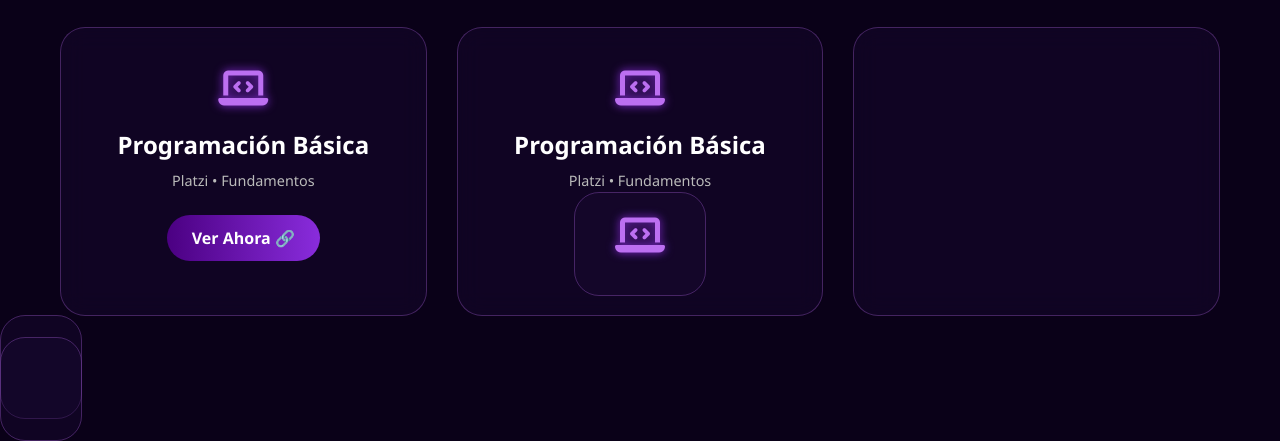
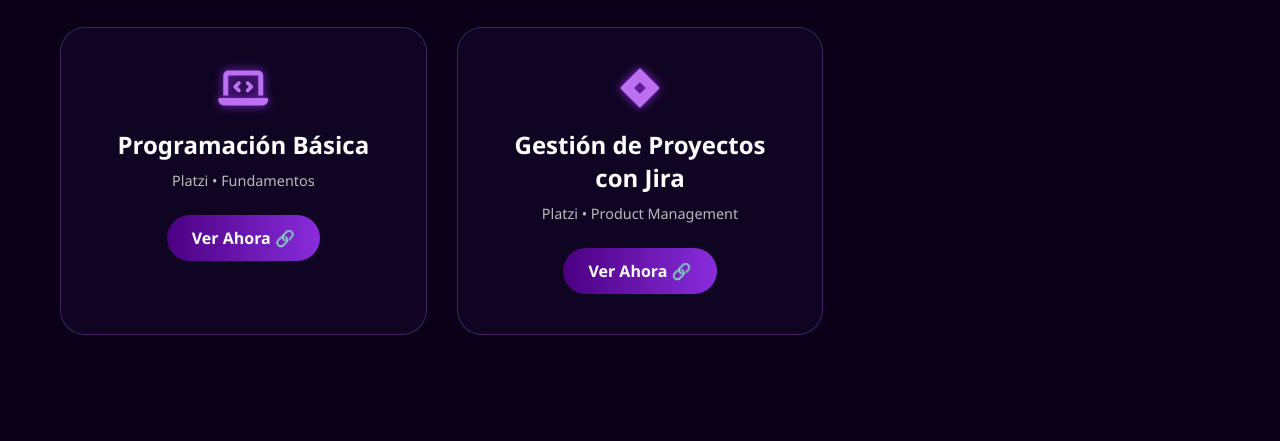
Before and after one commit to 123467898/certificados, a plain HTML site: page index.html in a window 1280 px wide. Shown: the part 889-1330 px from the top of the page. After the commit the page ends 1264 px from the top, so only its background shows below. Drawn offline with Linux system fonts and the light colour scheme.

Commit message:
Update index.html

```diff
--- a/index.html
+++ b/index.html
@@ -6,7 +6,7 @@
     <title>Mis Certificados | Dark Edition</title>
     <link rel="stylesheet" href="https://cdnjs.cloudflare.com/ajax/libs/font-awesome/6.5.0/css/all.min.css">
     <style>
-        /* Estilos base[cite: 3, 4] */
+        /* Estilos base */
         * { margin: 0; padding: 0; box-sizing: border-box; }
 
         body {
@@ -16,7 +16,7 @@
             overflow-x: hidden;
         }
 
-        /* Capa del fondo con tu GIF[cite: 3, 4] */
+        /* Capa del fondo con tu GIF */
         .background-gif {
             position: fixed;
             top: 0; left: 0;
@@ -40,7 +40,7 @@
             padding: 40px 20px;
         }
 
-        /* Tarjetas con efecto difuminado[cite: 3, 4] */
+        /* Tarjetas con efecto difuminado */
         .card {
             background: rgba(25, 10, 50, 0.45);
             backdrop-filter: blur(12px);
@@ -76,7 +76,7 @@
 
         .btn:hover { box-shadow: 0 0 20px #bc6ff1; filter: brightness(1.2); }
 
-        /* Animaciones[cite: 3, 4] */
+        /* Animaciones */
         @keyframes fadeIn { from { opacity: 0; } to { opacity: 1; } }
         @keyframes slideUp { from { transform: translateY(50px); opacity: 0; } to { transform: translateY(0); opacity: 1; } }
     </style>
@@ -140,14 +140,14 @@
                 <p class="desc">Platzi • Fundamentos</p>
                 <a href="https://platzi.com/p/apolanco2713/curso/3208-course/diploma/detalle/" target="_blank" class="btn">Ver Ahora 🔗</a>
             </article>
-             <article class="card">
-                <i class="fa-solid fa-laptop-code icon"></i>
-                <h3>Programación Básica</h3>
-                <p class="desc">Platzi • Fundamentos</p>
-                <a href=" <article class="card">
-                <i class="fa-solid fa-laptop-code icon"></i>
-                 </article>
-                </article>
+
+            <article class="card">
+                <i class="fa-brands fa-jira icon"></i>
+                <h3>Gestión de Proyectos con Jira</h3>
+                <p class="desc">Platzi • Product Management</p>
+                <a href="https://platzi.com/p/apolanco2713/curso/11967-course/diploma/detalle/" target="_blank" class="btn">Ver Ahora 🔗</a>
+            </article>
+
         </div>
     </main>
 
```
